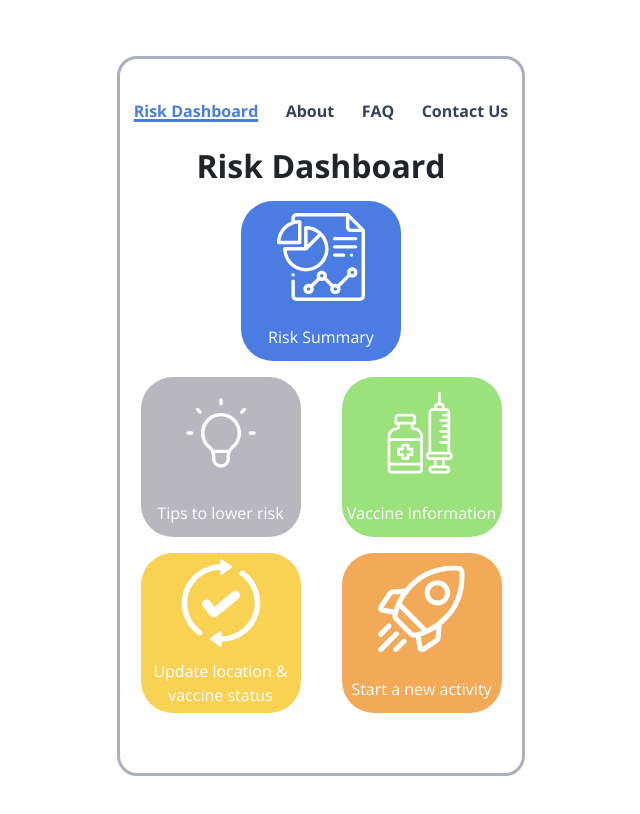
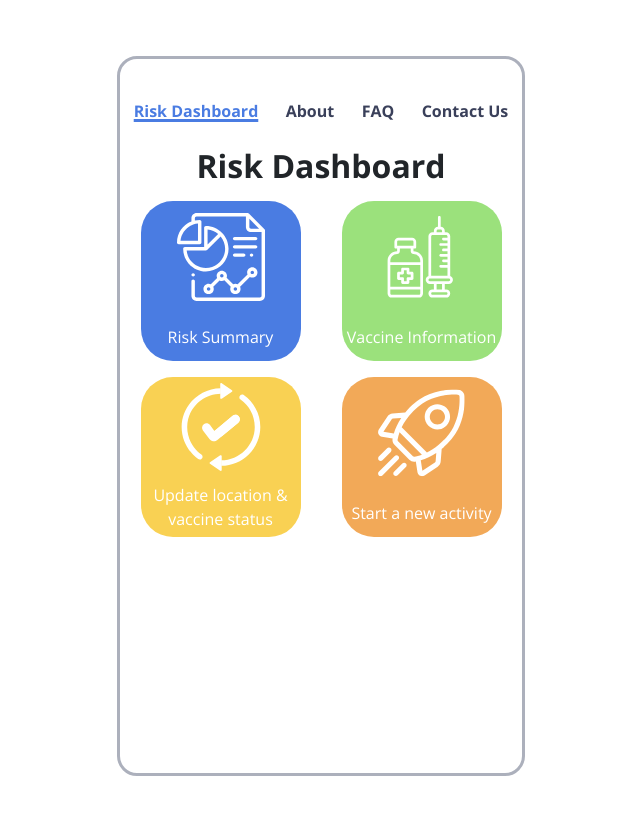
Before and after one commit to RaynyT/COVID-19-Risk-Assessment-Tool, a React (Create React App) app in the folder covrt/: page /dashboard in a window 1280 px wide. Shown: the top 814 px of the page, without its empty margins (319-959 px from the left). Built offline with nearby package versions, Linux system fonts and the light colour scheme; what react-localization would draw is missing.

Commit message:
Remove tips link from dashboard

```diff
--- a/covrt/src/components/Dashboard.js
+++ b/covrt/src/components/Dashboard.js
@@ -19,15 +19,9 @@ export default function Dashboard() {
                 <h1 className="dashboard-title">Risk Dashboard</h1>
                 <div className="container">
                     <div className="row img-link-row">
-                        <div className="col-12 d-flex justify-content-center">
+                        <div className="col-6 d-flex justify-content-center">
                             <RouterImageLink link={{pathname: "/results", fromDashboard: true}} image={riskSummaryIcon} desc="Risk Summary"
                             alt="Illustration of a piece of paper with graphs and charts" colorClass="blue-link" />
-                        </div>
-                    </div>
-                    <div className="row img-link-row">
-                        <div className="col-6 d-flex justify-content-center">
-                            <RouterImageLink link={{pathname: "/results", fromTipsButton: true}} image={tipsIcon} desc="Tips to lower risk"
-                            alt="Illustration of a lightbulb" colorClass="grey-link" />
                         </div>
                         <div className="col-6 d-flex justify-content-center">
                             <ExternalImageLink link="https://www.doh.wa.gov/Emergencies/COVID19/vaccine" image={vaccineIcon} desc="Vaccine Information"
--- a/covrt/src/components/Results.js
+++ b/covrt/src/components/Results.js
@@ -38,12 +38,6 @@ export default function Results(props){
 
 
     let startingPage = "results";
-
-    // If user has navigated here by coming back from the results page
-    // start them on the last screen of the calculator
-    if (props.location.fromTipsButton) {
-        startingPage = "tips";
-    }
 
     const [page, setPage] = useState(startingPage);
 
```
